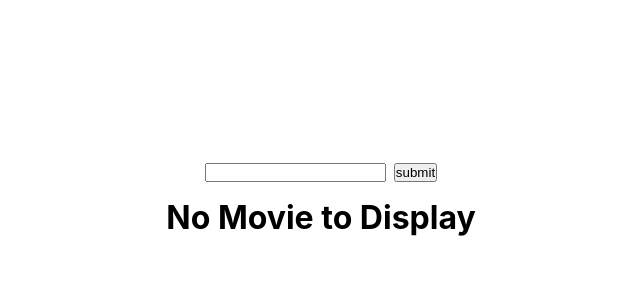
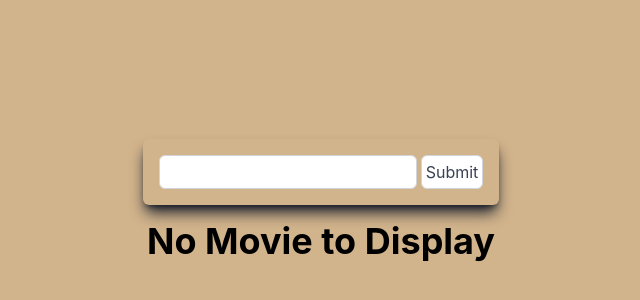
Before and after one commit to deseanward/Movie-App, a React (Create React App) app: page / in a window 1280 px wide. Shown: the part 200-500 px from the top of the page, without its empty margins (319-959 px from the left). Built offline with nearby package versions, Linux system fonts and the light colour scheme; no server answers.

Commit message:
Tailwind CSS added

```diff
--- a/package.json
+++ b/package.json
@@ -35,5 +35,11 @@
       "last 1 firefox version",
       "last 1 safari version"
     ]
+  },
+  "devDependencies": {
+    "autoprefixer": "^10.4.14",
+    "postcss": "^8.4.27",
+    "tailwind-styled-components": "^2.2.0",
+    "tailwindcss": "^3.3.3"
   }
 }
--- a/src/App.css
+++ b/src/App.css
@@ -6,4 +6,5 @@
     align-items: center;
     justify-content: center;
     gap: 1em;
+    background-color: tan;
 }
--- a/src/components/movie-display/movie-display.component.jsx
+++ b/src/components/movie-display/movie-display.component.jsx
@@ -1,7 +1,7 @@
 import React, { useState, useEffect, useContext } from 'react';
 
 import { MovieContext } from '../../store/context/movies.context';
-import { MovieDisplayContainer } from './movie-display.styles';
+import { Image, MovieDisplayContainer, Title } from './movie-display.styles';
 
 const MovieDisplay = () => {
 	const { movie } = useContext(MovieContext);
@@ -22,18 +22,18 @@ const MovieDisplay = () => {
 	const loaded = () => {
 		return (
 			<MovieDisplayContainer>
-				<h1>{myMovie.Title}</h1>
+				<Title>{myMovie.Title}</Title>
 				<h2>{myMovie.Genre}</h2>
-				<hr />
-				<img src={myMovie.Poster} alt={myMovie.Title} />
-				<h2>{myMovie.Year}</h2>
+				<hr className='mb-4' />
+				<Image src={myMovie.Poster} alt={myMovie.Title} />
+				<h2 className='text-2xl font-bold'>{myMovie.Year}</h2>
 			</MovieDisplayContainer>
 		);
 	};
 
 	// If the movie is still loading
 	const loading = () => {
-		return <h1>No Movie to Display</h1>;
+		return <Title>No Movie to Display</Title>;
 	};
 
 	return myMovie ? loaded() : loading();
--- a/src/components/movie-display/movie-display.styles.jsx
+++ b/src/components/movie-display/movie-display.styles.jsx
@@ -1,7 +1,18 @@
 import styled from 'styled-components';
+import tw from 'tailwind-styled-components'
 
-export const MovieDisplayContainer = styled.div`
-    hr {
-        margin-bottom: 0.5em;
-    }
+export const MovieDisplayContainer = tw.div`
+    border border-gray-700 rounded-lg
+    p-4 px-8
+    bg-slate-950
+    text-white
+    shadow-lg shadow-gray-700
 `
+
+export const Title = tw.h1`
+    text-4xl font-bold
+`
+
+export const Image = tw.img`
+    shadow shadow-gray-500 mb-2
+`;
--- a/src/components/movie-form/movie-form.component.jsx
+++ b/src/components/movie-form/movie-form.component.jsx
@@ -1,6 +1,6 @@
 import React, { useState, useContext } from 'react';
 import { MovieContext } from '../../store/context/movies.context';
-import { MovieFormContainer, Form } from './movie-form.styles';
+import { MovieFormContainer, Form, Button, Input } from './movie-form.styles';
 
 const MovieForm = () => {
 	const { setSearchTerm } = useContext(MovieContext);
@@ -24,13 +24,13 @@ const MovieForm = () => {
 	return (
 		<MovieFormContainer>
 			<Form onSubmit={handleSubmit}>
-				<input
+				<Input
 					type='text'
 					name='searchTerm'
 					onChange={handleChange}
 					value={formData.searchTerm}
 				/>
-				<input type='submit' value='submit' />
+				<Button type='submit' value='Submit' />
 			</Form>
 		</MovieFormContainer>
 	);
--- a/src/components/movie-form/movie-form.styles.jsx
+++ b/src/components/movie-form/movie-form.styles.jsx
@@ -1,12 +1,31 @@
-import styled from 'styled-components';
+import styled, {css} from 'styled-components';
+import tw from 'tailwind-styled-components';
 
-export const MovieFormContainer = styled.div`
-	width: 16em;
-
+export const MovieFormContainer = tw.div`
+	shadow-lg shadow-gray-900
+	p-4
+	rounded-md
+	text-gray-700
 `;
 
-export const Form = styled.form`
-	display: flex;
-    justify-content: center;
-	gap: 0.5em;
+export const Form = tw.form`
+	flex justify-around items-center
+	gap-1
 `;
+
+export const Input = tw.input`
+	border border-gray-300 rounded-md
+	outline-none
+	p-1
+`;
+
+export const Button = tw.input`
+	border border-gray-300 rounded-md
+	outline-none
+	p-1
+	bg-white
+	cursor-pointer
+	hover:bg-gray-700
+	hover:text-white
+	hover:border-none
+`;
--- a/src/index.css
+++ b/src/index.css
@@ -1,3 +1,7 @@
+@tailwind base;
+@tailwind components;
+@tailwind utilities;
+
 *, *::before, *::after{
   margin: 0;
   padding: 0;
@@ -13,6 +17,7 @@ body {
   -moz-osx-font-smoothing: grayscale;
 }
 
+
 code {
   font-family: source-code-pro, Menlo, Monaco, Consolas, 'Courier New',
     monospace;
--- /dev/null
+++ b/tailwind.config.js
@@ -0,0 +1,8 @@
+/** @type {import('tailwindcss').Config} */
+module.exports = {
+  content: ["./src/**/*.{html,js,jsx}"],
+  theme: {
+    extend: {},
+  },
+  plugins: [],
+}
```
Also changed, not shown: 1 other file (tests, documents, lock files or other folders).
